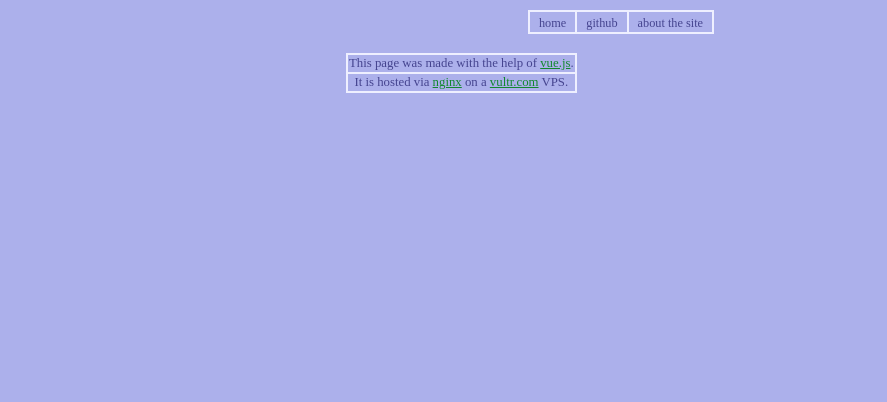
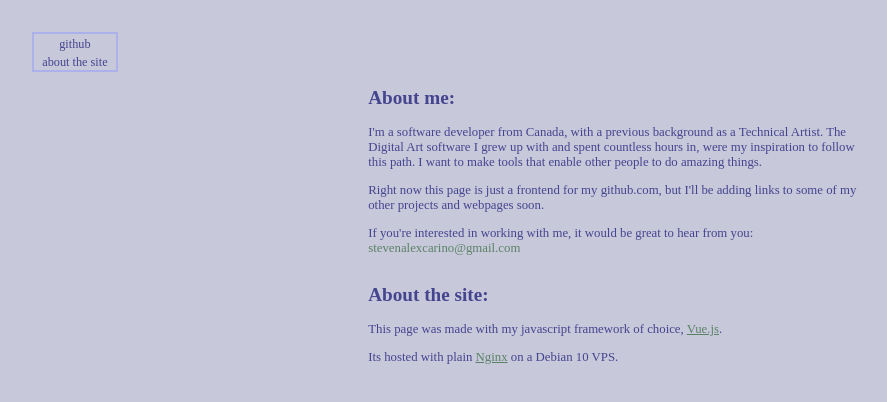
Before and after one commit to stevenaci/personal-site, a Vue app: page /about in a window 1280 px wide. Shown: the top 402 px of the page, without its empty margins (19-906 px from the left). Built offline with nearby package versions, Linux system fonts and the light colour scheme; a web font is replaced by a local one.

Commit message:
about page, css

```diff
--- a/src/App.vue
+++ b/src/App.vue
@@ -1,22 +1,11 @@
 <template>
   <div>
     <nav>
-      <table>
-        <tr>
-          <!-- <td>
-      <RouteCap routeto="/home" text="home"/>
-          </td> -->
-          <td>
-      <RouteCap routeto="/" text="home"/>
-          </td>
-          <td>
+
       <RouteCap routeto="/git" text="github"/>
-          </td>
-          <td>
+
       <RouteCap routeto="/about" text="about the site"/>
-          </td>
-          </tr>
-        </table>
+
     </nav>
     <router-view class="window"></router-view>
 
@@ -44,7 +33,7 @@ export default {
   --pale-grn:#dff2d8;
   --olive-grn:#5b8266;
   --pale-blu:#acb0eb;
-  --palr-blu:#eeefff;
+  --palr-blu:#c7c8da;
   --drk-ceru:#45448f;
   --vdrk-ceru:#292855;
   --drk-blu:#2c303d;
@@ -68,14 +57,16 @@ td {
 
 }
 table{
+    background-color: inherit;
     border-collapse:collapse;
 }
 nav{
-
   border:2px solid var(--pale-blu);
-  display:inline-block;
-  width:auto;
+  width:fit-content;
   font-size:1.2em;
+  position:absolute;
+  left:4%;
+  top:4%;
 }
 
 @keyframes blink{
@@ -83,22 +74,29 @@ nav{
   50% {background-color: var(--pale-blu)}
   100% {background-color: var(--palr-blu)}
 }
-
+h2 {
+  text-align:left;
+}
 ul {
   list-style-type: none;
-  padding: 0;
+  text-align:left;
 }
 li {
   display: inline-block;
   margin: 0 10px;
-  width:550px;
+  width:40%;
+}
+.highlight{
+  color: var(--olive-grn);
 }
 
-.highlight:hover{
+.highlight_rollover:hover{
   background-color:var(--palr-blu);
   animation: 5s infinite linear blink;
 }
-
+.window{
+  padding-top:5%;
+}
 .blink{
   animation: 5s infinite linear blink;
 }
@@ -112,8 +110,9 @@ input{
     background-color:var(--palr-blu);
 }
 body{
-  background-color:var(--pale-blu);
-
+  background-color:var(--palr-blu);
 }
-
+a {
+  color: var(--olive-grn);
+}
 </style>
--- a/src/api.js
+++ b/src/api.js
@@ -1,8 +1,16 @@
 import axios from "axios"
+
+const token = "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"
 
 export async function github_userdata (username){
     let userapi = "https://api.github.com/users/" + username
-    return axios.get(userapi).then((resp) => {
+    return axios.get(userapi,{
+        headers: {
+            Authorization: 'Bearer ' + token //the token is a variable which holds the token
+          }
+
+
+    }).then((resp) => {
         console.log("userdata: ", resp.data)
         return resp.data;
       });
@@ -11,10 +19,10 @@ export async function github_userdata (username){
 export async function github_repodata (username){
     let repoapi = "https://api.github.com/users/" + username + "/repos"
     return axios.get(repoapi,{
-        auth: {
-            'user': username,
-            'pass': "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"
-        }
+        headers: {
+            Authorization: 'Bearer ' + token //the token is a variable which holds the token
+          }
+
     }
     ).then((resp) => {
 
--- a/src/components/About/About.vue
+++ b/src/components/About/About.vue
@@ -1,33 +1,29 @@
 <template>
   <div class="hello">
-
-<ul>
+<Home/>
 <li>
-  <table>
-<tr>
-  <td>
-  This page was made with the help of <a :href="hyperlinks.vue">vue.js</a>.
-  </td>
-  </tr>
-<tr>
-  <td>
-It is hosted via
-<a :href="hyperlinks.nginx">nginx</a> on a
-<a :href="hyperlinks.vultr">vultr.com</a> VPS.
-</td>
-  </tr>
-  </table>
-<br>
+   <h2> About the site:</h2>
+  <ul>
+  This page was made with my javascript framework of choice, <a :href="hyperlinks.vue">Vue.js</a>.
+  </ul>
+  <ul>
+Its hosted with plain
+<a :href="hyperlinks.nginx">Nginx</a> on a
+Debian 10 VPS.
+ </ul>
 </li>
-</ul>
   </div>
 </template>
 
 <script>
+import Home from './../Home/Home.vue'
 export default {
   name: 'About',
   props: {
     msg: String
+  },
+  components:{
+    Home
   },
   data: function(){
       return{
@@ -52,7 +48,5 @@ li {
   display: inline-block;
   margin: 0 10px;
 }
-a {
-  color: #12882f;
-}
+
 </style>
--- a/src/components/CV/Github.vue
+++ b/src/components/CV/Github.vue
@@ -52,45 +52,29 @@
       <tr class="spacer">
   </tr>
       <tr>
-        <td class="hdr">Projects</td>
-      <td class="hdr">
+      <td class="hdr">Projects</td>
 
-      </td>
       </tr>
       <tr>
         <table>
           <tr
-            class="repos"
-            v-for="r in repos_sorted.op"
+            :class="repos"
+            v-for="r in repos_sorted"
             :key="r.url"
             v-on:mouseover="display_repo = r"
           >
           <td>
-                        <button class="repobtn highlight" v-on:click="go_to(r.html_url)">
+              <button class="repobtn highlight_rollover" v-on:click="go_to(r.html_url)">
               {{ r.name }}
+
             </button>
           </td>
-
 
           </tr>
       <tr>
       </tr>
       <tr class="hdr">
-        <td>Forks and Contributions:</td>
-      </tr>
-      <tr>
-        <td>
-          <div
-            class="repos"
-            v-for="r in repos_sorted.forked"
-            :key="r.url"
-            v-on:mouseover="display_repo = r"
-          >
-            <button class="repobtn highlight" v-on:click="go_to(r.html_url)">
-              {{ r.name }}
-            </button>
-          </div>
-        </td>
+
       </tr>
 
       <tr>
@@ -111,6 +95,7 @@
         <td>Description</td>
         <td class="desc">
         {{ display_repo.description }}
+        {{ errormsg }}
         </td>
       </tr>
 
@@ -140,6 +125,7 @@ export default {
   },
   data: function () {
     return {
+      errormsg:"",
       user: {
         avatar_url: null,
         location: null,
@@ -148,7 +134,7 @@ export default {
       },
       display_repo: {
         name: undefined,
-        description: undefined,
+        description: "< Hover a project to display >",
       }
     };
   },
@@ -157,10 +143,7 @@ export default {
       return this.$store.getters.github_user;
     },
     repos_sorted: function () {
-      return {
-        forked: this.$store.getters.repos_forked,
-        op: this.$store.getters.repos_op
-      };
+      return this.$store.getters.repos;
     },
     displayreponame: function () {
       return this.display_repo.name;
@@ -173,6 +156,8 @@ export default {
       this.$store.commit('update_github')
       console.log("github created")
       console.log(this.$store.getters.github_user)
+      if (this.repos_sorted == null)
+        this.errormsg = "github api failed"
   },
   methods: {
     format_timestamp: function (timestamp) {
@@ -191,7 +176,6 @@ export default {
 <!-- Add "scoped" attribute to limit CSS to this component only -->
 <style scoped>
 .github {
-  background-color: var(--pale-blu);
 
   height: auto;
 
@@ -214,6 +198,10 @@ export default {
   height:100px;
   overflow:scroll;
 }
+.selected{
+  border: 2x solid var(--drk-ceru);
+  border-color:blue;
+}
 .spacer{
   height:30px;
 }
--- a/src/components/Home/Home.vue
+++ b/src/components/Home/Home.vue
@@ -2,22 +2,17 @@
   <div class="hello">
 
 <li>
-  <table>
-    <tr>
-      <td>
-          Welcome!
-          </td>
-      </tr>
-    <tr>
-<td>
-    <br>
-
-    <br> S.C.
-
-
-</td>
-    </tr>
-  </table>
+ <h2> About me:</h2>
+  <ul>
+    I'm a software developer from Canada, with a previous background as a Technical Artist. The Digital Art software I grew up with and spent countless hours in, were my inspiration to follow this path.
+    I want to make tools that enable other people to do amazing things.
+  </ul>
+  <ul>
+    Right now this page is just a frontend for my github.com, but I'll be adding links to some of my other projects and webpages soon.
+  </ul>
+  <ul>
+    If you're interested in working with me, it would be great to hear from you: <div class="highlight"> stevenalexcarino@gmail.com </div>
+  </ul>
 </li>
   </div>
 </template>
--- a/src/components/Shared/RouteCapsule.vue
+++ b/src/components/Shared/RouteCapsule.vue
@@ -23,7 +23,7 @@ export default {
 <style scoped>
 
 .nav-item{
-  display:inline;
+  width:100%;
   text-decoration:none;
   text-align:left;
   padding-left:8px;
--- a/src/router.js
+++ b/src/router.js
@@ -1,5 +1,5 @@
 import { createWebHistory, createRouter} from 'vue-router'
-import Home from './components/Home/Home.vue'
+
 import About from './components/About/About.vue'
 import Github from './components/CV/Github.vue'
 
@@ -9,7 +9,7 @@ export const router = createRouter({
     routes: [
         {
             path:'/',
-            component: Home
+            component: Github
         },
         {
           path:'/git',
@@ -21,7 +21,7 @@ export const router = createRouter({
         },
         {
           path:'/*',
-          component: Home
+          component: Github
         }
     ]
 })
--- a/src/store.js
+++ b/src/store.js
@@ -27,13 +27,17 @@ export const store = createStore({
       github_user: state=> {
         return state.github.user;
       },
-      repos_forked: state=>{
-        console.log(state.github.repos)
-        return state.github.repos.filter((x) => x.fork == true);
+      repos: state=>{
+      console.log(state.github.repos)
+      return state.github.repos;
       },
-      repos_op: state=>{
-        return state.github.repos.filter((x) => x.fork == false);
-      }
+      // repos_forked: state=>{
+      //   console.log(state.github.repos)
+      //   return state.github.repos.filter((x) => x.fork == true);
+      // },
+      // repos_op: state=>{
+      //   return state.github.repos.filter((x) => x.fork == false);
+      // }
 
     }
   });
```
